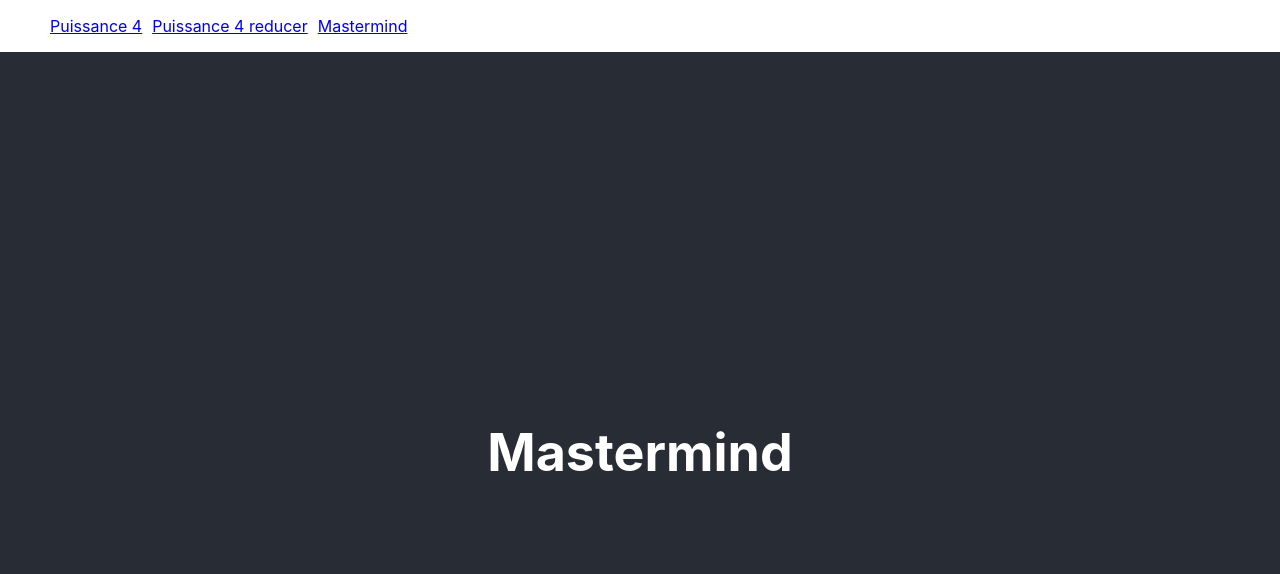
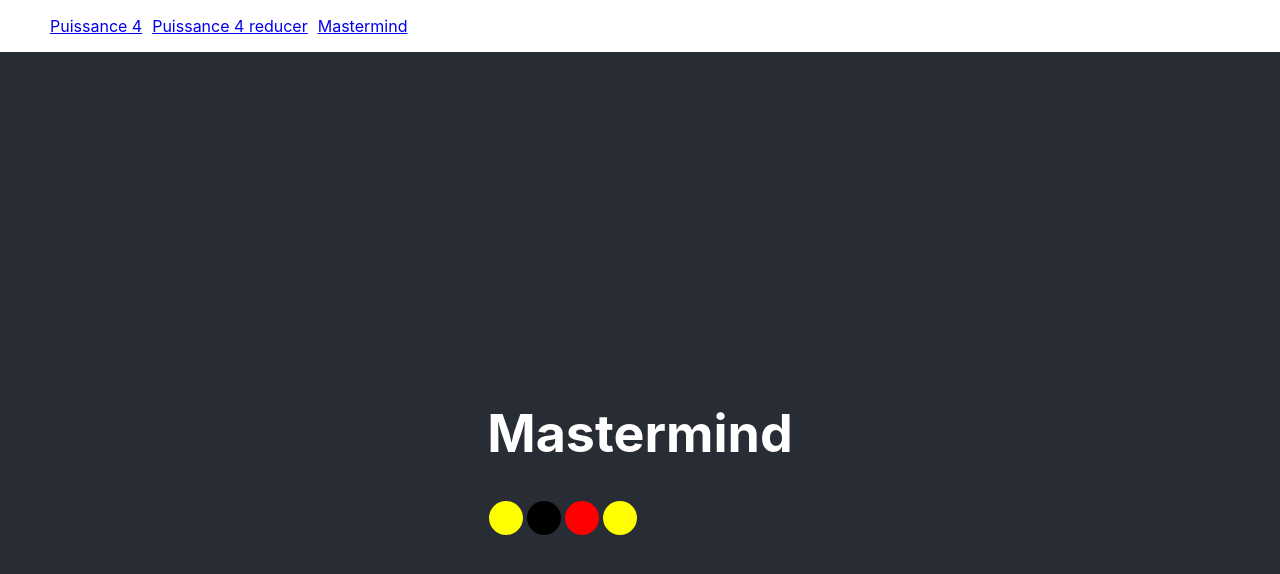
Before and after one commit to AnthonyDiTom/AIWars, a React (Create React App) app: page /Mastermind in a window 1280 px wide. Shown: the top 574 px of the page. Built offline with nearby package versions, Linux system fonts and the light colour scheme.

Commit message:
write mastermind game component

```diff
--- /dev/null
+++ b/src/Classes/MM.ts
@@ -0,0 +1,75 @@
+import _ from 'lodash';
+
+export enum MMColor {
+  yellow = 'yellow',
+  blue = 'blue',
+  red = 'red',
+  green = 'green',
+  white = 'white',
+  black = 'black',
+}
+
+export enum MMPositionResult {
+  good = 0,
+  bad = 1,
+  absent = 2,
+}
+
+class MM {
+  static COLORS = [
+    MMColor.black,
+    MMColor.blue,
+    MMColor.yellow,
+    MMColor.red,
+    MMColor.green,
+    MMColor.white,
+  ];
+
+  static NUMBEROF_COLOR_TO_FIND = 4;
+
+  colorsToFind: MMColor[];
+
+  colorsTries: MMColor[][];
+
+  constructor() {
+    this.colorsToFind = MM.generateRandomColorsToFind();
+    this.colorsTries = [];
+  }
+
+  restartGame() {
+    this.colorsToFind = MM.generateRandomColorsToFind();
+    this.colorsTries = [];
+  }
+
+  tryWithColorsPositions(positions: MMColor[]): MMPositionResult[] {
+    if (positions.length !== MM.NUMBEROF_COLOR_TO_FIND) {
+      throw new Error('unexpected positions size');
+    }
+    this.colorsTries.push(positions);
+    const positionsResult: MMPositionResult[] = [];
+    this.colorsToFind.forEach((value, index) => {
+      if (positions[index] === value) {
+        positionsResult.push(MMPositionResult.good);
+      } else if (positions.includes(value)) {
+        positionsResult.push(MMPositionResult.bad);
+      } else {
+        positionsResult.push(MMPositionResult.absent);
+      }
+    });
+    return MM.sortPositonsResult(positionsResult);
+  }
+
+  static sortPositonsResult(positions: MMPositionResult[]): MMPositionResult[] {
+    return positions.sort((posA, posb) => (posA > posb ? 1 : -1));
+  }
+
+  static generateRandomColorsToFind(): MMColor[] {
+    const colors: MMColor[] = [];
+    for (let index = 0; index < MM.NUMBEROF_COLOR_TO_FIND; index++) {
+      colors.push(_.shuffle(MM.COLORS)[0]);
+    }
+    return colors;
+  }
+}
+
+export default MM;
--- a/src/Screens/Mastermind.tsx
+++ b/src/Screens/Mastermind.tsx
@@ -1,10 +1,27 @@
-import React from 'react';
+import React, { useState } from 'react';
 import '../App.css';
+import MM from '../Classes/MM';
+import CircleButton from '../Components/CircleButton';
 
 function Mastermind() {
+  const [game, setgame] = useState(new MM());
+
+  function changeColors() {
+    console.log(game.colorsToFind);
+    game.restartGame();
+    setgame(game);
+  }
+
   return (
     <div>
       <h1>Mastermind</h1>
+      {game.colorsToFind.map((value, index) => (
+        <CircleButton
+          // key={`${value}${index}`}
+          color={value}
+          onclick={() => changeColors()}
+        />
+      ))}
     </div>
   );
 }
```
Also changed, not shown: 2 other files (tests, documents, lock files or other folders).
